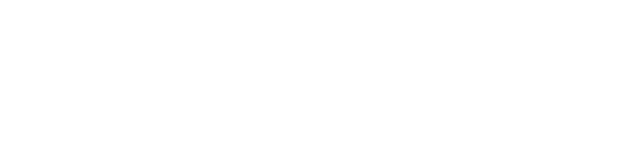
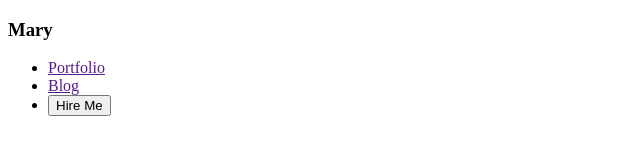
Before and after one commit to dev-anowar/web-dev-portfolio, a plain HTML site: page index.html in a window 1280 px wide. Shown: the whole page, without its empty margins (0-640 px from the left). Drawn offline with Linux system fonts and the light colour scheme.

Commit message:
nav updating

```diff
--- a/index.html
+++ b/index.html
@@ -6,7 +6,16 @@
     <title>Web Developer Portfolio</title>
 </head>
 <body>
-    <head></head>
+    <head>
+        <nav>
+            <h3>Mary</h3>
+            <ul>
+                <li><a href="">Portfolio</a></li>
+                <li><a href="">Blog</a></li>
+                <li><a href=""><button>Hire Me</button></a></li>
+            </ul>
+        </nav>
+    </head>
     <main></main>
     <footer></footer>
 </body>
```
